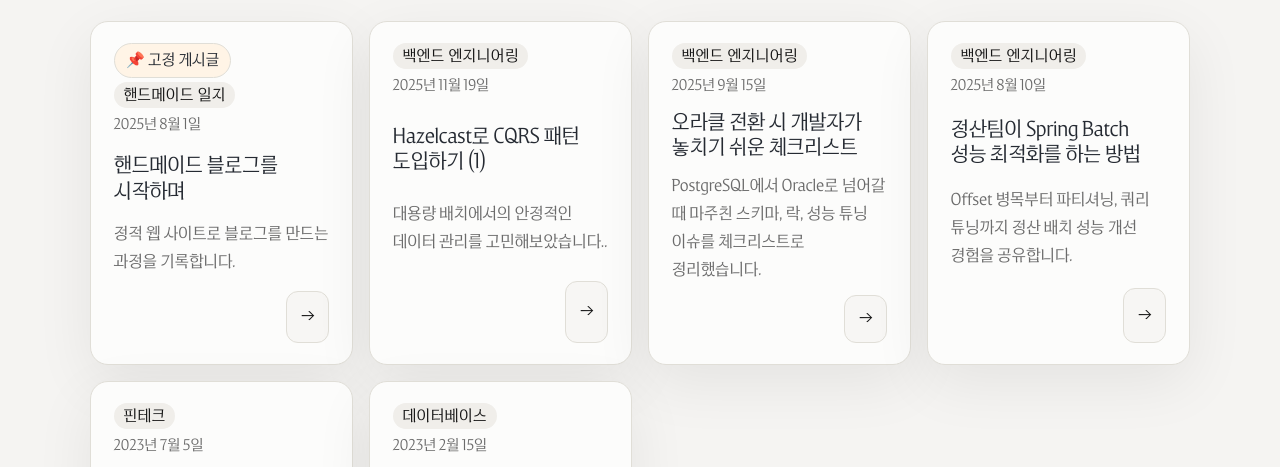
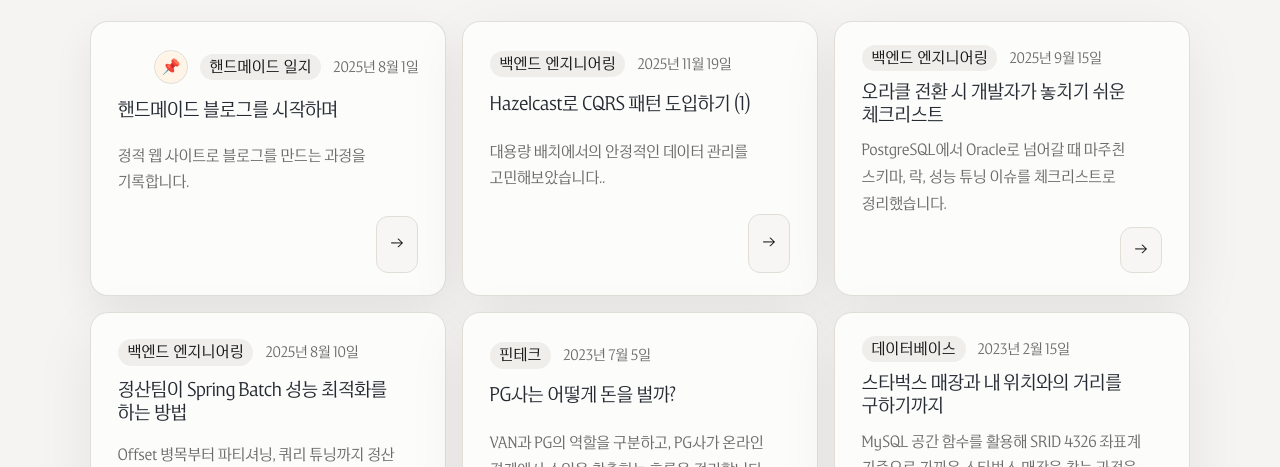
Before and after one commit to tinajeong/tinawiki, a plain HTML site: page all-posts.html in a window 1280 px wide. Shown: the part 281-748 px from the top of the page. Drawn offline with Linux system fonts and the light colour scheme; a web font is replaced by a local one.

Commit message:
Refine post card layout

```diff
--- a/styles.css
+++ b/styles.css
@@ -428,7 +428,7 @@ main {
 .post-grid {
   display: grid;
   gap: 1rem;
-  grid-template-columns: repeat(auto-fit, minmax(260px, 1fr));
+  grid-template-columns: repeat(auto-fit, minmax(320px, 1fr));
   list-style: none;
   padding: 0;
   margin: 0;
@@ -441,12 +441,13 @@ main {
   box-shadow: var(--shadow);
   height: 100%;
   overflow: hidden;
+  font-size: var(--step--1);
 }
 
 .post-card-link {
   display: grid;
-  gap: 0.7rem;
-  padding: 1.25rem 1.35rem;
+  gap: 0.6rem;
+  padding: 1.35rem 1.6rem;
   height: 100%;
   color: inherit;
   text-decoration: none;
@@ -482,22 +483,24 @@ main {
 
 .post-card-header {
   display: flex;
-  flex-direction: column;
-  align-items: flex-start;
-  gap: 0.25rem;
-  font-size: 0.95rem;
+  flex-wrap: wrap;
+  align-items: center;
+  gap: 0.35rem 0.75rem;
+  font-size: var(--step--1);
 }
 
 .post-card-pin {
   display: inline-flex;
   align-items: center;
-  gap: 0.35rem;
-  padding: 0.2rem 0.7rem;
-  border-radius: 999px;
+  justify-content: center;
+  width: 2.1rem;
+  height: 2.1rem;
+  border-radius: 50%;
   background: #fff4e6;
   color: var(--title-accent);
-  font-weight: 700;
   border: 1px solid var(--border);
+  margin-left: auto;
+  box-shadow: inset 0 1px 0 rgba(255, 255, 255, 0.6);
 }
 
 .post-card-category {
@@ -516,18 +519,24 @@ main {
 
 .post-card-date {
   color: var(--muted);
-  font-size: 0.9rem;
+  font-size: 0.88rem;
 }
 
 .post-card-title {
   margin: 0;
-  font-size: 1.25rem;
+  font-size: var(--step-1);
   color: var(--title-accent);
 }
 
 .post-card-description {
   margin: 0;
+  font-size: var(--step--1);
   color: var(--muted);
+}
+
+.post-card.is-pinned {
+  border-color: rgba(21, 21, 21, 0.12);
+  box-shadow: 0 16px 42px rgba(0, 0, 0, 0.07);
 }
 
 .post-card-footer {
```
Also changed, not shown: scripts/all-posts.js.
